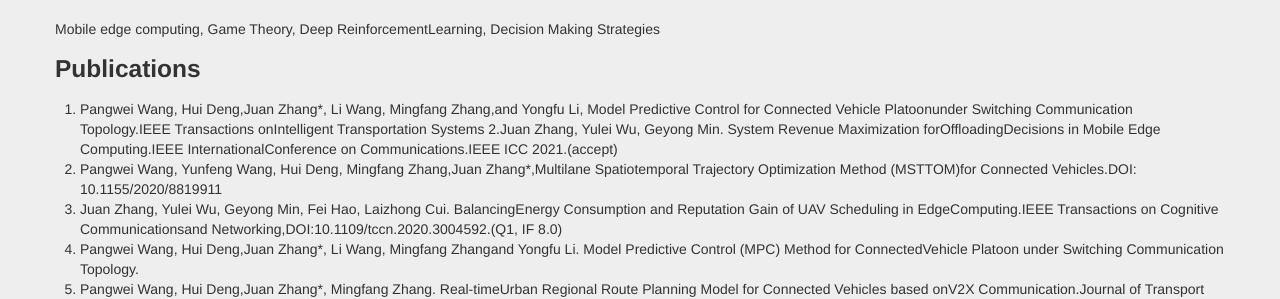
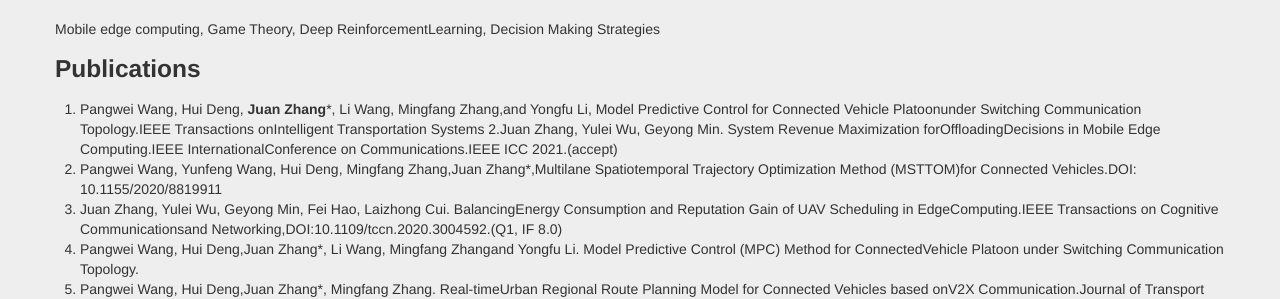
Before and after one commit to jdaisyzhang/JuanZhang, a Jekyll site: the page built from index.md, in a window 1280 px wide. Shown: the part 335-634 px from the top of the page. Built offline with Jekyll 4.4.1, drawn with Linux system fonts in a browser that asks for light colours; our own code applies the rules of GitHub Pages for plain Markdown files.

```diff
--- a/index.md
+++ b/index.md
@@ -7,7 +7,7 @@
 Mobile edge computing, Game Theory, Deep ReinforcementLearning, Decision Making Strategies
 
 ### Publications
-1. Pangwei  Wang,  Hui  Deng,Juan  Zhang*,  Li  Wang,  Mingfang  Zhang,and Yongfu Li, Model Predictive Control for Connected Vehicle Platoonunder  Switching  Communication  Topology.IEEE  Transactions  onIntelligent Transportation Systems
+1. Pangwei  Wang,  Hui  Deng, **Juan  Zhang***,  Li  Wang,  Mingfang  Zhang,and Yongfu Li, Model Predictive Control for Connected Vehicle Platoonunder  Switching  Communication  Topology.IEEE  Transactions  onIntelligent Transportation Systems
 2.Juan Zhang, Yulei Wu, Geyong Min.  System Revenue Maximization forOffloadingDecisions  in  Mobile  Edge  Computing.IEEE  InternationalConference on Communications.IEEE ICC 2021.(accept)
 3. Pangwei Wang, Yunfeng Wang, Hui Deng, Mingfang Zhang,Juan Zhang*,Multilane  Spatiotemporal  Trajectory  Optimization  Method  (MSTTOM)for Connected Vehicles.DOI: 10.1155/2020/8819911
 4. Juan Zhang, Yulei Wu, Geyong Min, Fei Hao, Laizhong Cui.  BalancingEnergy  Consumption  and  Reputation  Gain  of  UAV  Scheduling  in  EdgeComputing.IEEE  Transactions  on  Cognitive  Communicationsand Networking,DOI:10.1109/tccn.2020.3004592.(Q1, IF 8.0)
```
